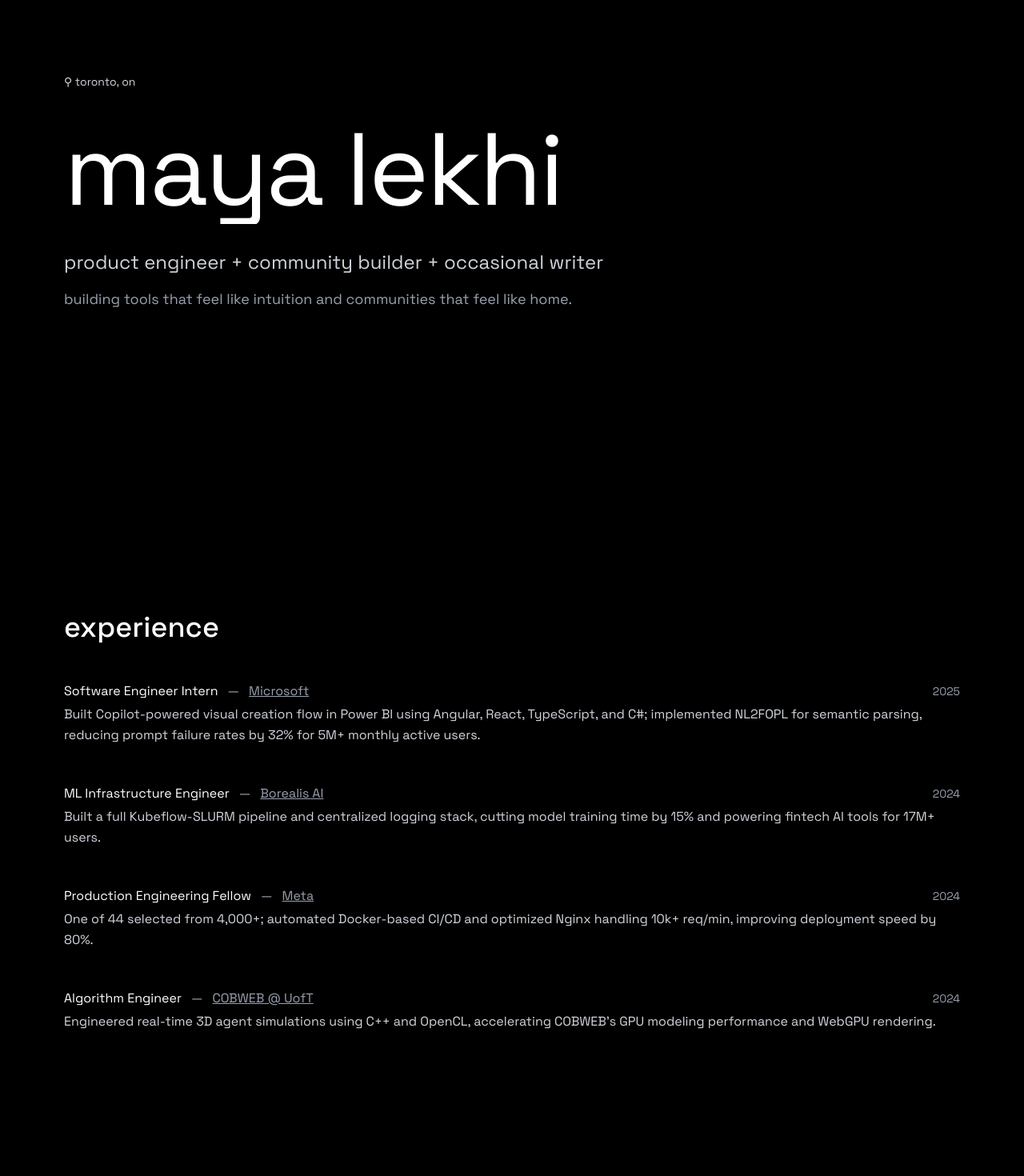
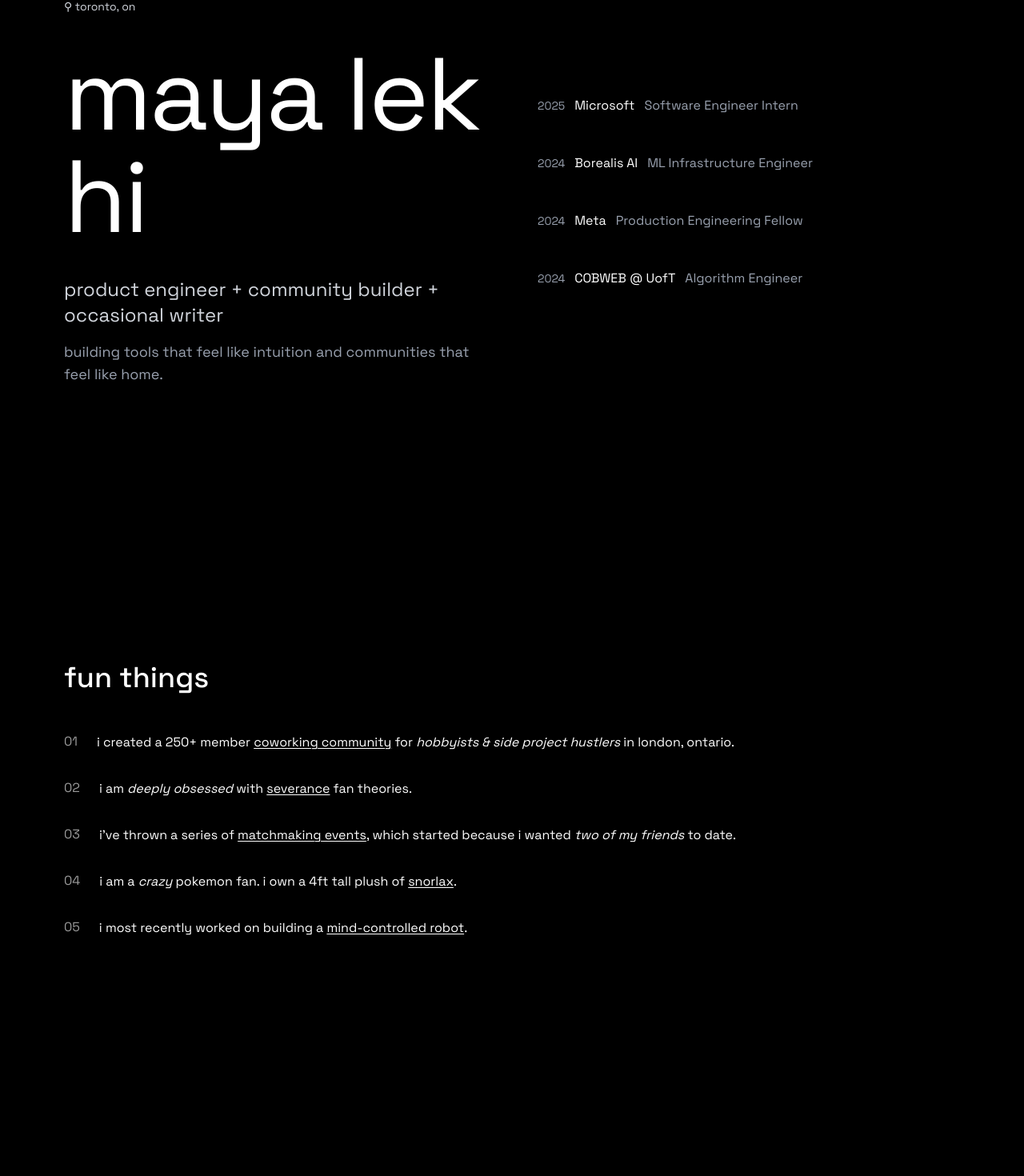
Before and after one commit to mlekhi/mayalekhi.ca, a Next.js app: page / in a window 1280 px wide. Shown: the part 120-1590 px from the top of the page at 80% size. Built offline with nearby package versions, Linux system fonts and the light colour scheme.

Commit message:
making experience section simple & side by side

```diff
--- a/app/components/Experience.tsx
+++ b/app/components/Experience.tsx
@@ -3,7 +3,6 @@ interface ExperienceItem {
   company: string;
   companyUrl: string;
   period: string;
-  description: string;
 }
 
 const experiences: ExperienceItem[] = [
@@ -11,60 +10,41 @@ const experiences: ExperienceItem[] = [
     title: "Software Engineer Intern",
     company: "Microsoft",
     companyUrl: "https://microsoft.com/",
-    period: "2025",
-    description: "Built Copilot-powered visual creation flow in Power BI using Angular, React, TypeScript, and C#; implemented NL2FOPL for semantic parsing, reducing prompt failure rates by 32% for 5M+ monthly active users."
+    period: "2025"
   },
   {
     title: "ML Infrastructure Engineer",
     company: "Borealis AI",
     companyUrl: "https://borealisai.com",
-    period: "2024",
-    description: "Built a full Kubeflow-SLURM pipeline and centralized logging stack, cutting model training time by 15% and powering fintech AI tools for 17M+ users."
+    period: "2024"
   },
   {
     title: "Production Engineering Fellow",
     company: "Meta",
     companyUrl: "https://meta.com",
-    period: "2024",
-    description: "One of 44 selected from 4,000+; automated Docker-based CI/CD and optimized Nginx handling 10k+ req/min, improving deployment speed by 80%."
+    period: "2024"
   },
   {
     title: "Algorithm Engineer",
     company: "COBWEB @ UofT",
     companyUrl: "https://www.cobweb.ca/",
-    period: "2024",
-    description: "Engineered real-time 3D agent simulations using C++ and OpenCL, accelerating COBWEB's GPU modeling performance and WebGPU rendering."
+    period: "2024"
   }
 ];
 
 export default function Experience() {
   return (
-    <section className="w-full h-full flex flex-col justify-center">
-      <h2 className="text-4xl font-medium mb-12 relative text-white">
-        experience
-        <span className="font-mono text-sm absolute -right-8 top-0 opacity-0 group-hover:opacity-100 transition-opacity text-gray-400">
-          {`(｀・ω・´)`}
-        </span>
-      </h2>
+    <section className="w-full flex flex-col justify-center">
       <div className="space-y-12">
         {experiences.map((exp, index) => (
           <div key={index} className="group/item">
-            <div className="flex items-baseline justify-between mb-1">
-              <div className="flex items-baseline gap-3">
-                <span className="text-base font-normal text-white">{exp.title}</span>
-                <span className="text-base text-gray-400">—</span>
-                <a href={exp.companyUrl} target="_blank" rel="noopener noreferrer" className="text-base text-gray-400 hover:text-white underline">
-                  {exp.company}
-                </a>
-              </div>
+            <div className="flex items-baseline gap-3">
               <span className="text-sm text-gray-400">{exp.period}</span>
+              <a href={exp.companyUrl} target="_blank" rel="noopener noreferrer" className="text-base text-white hover:text-gray-300 transition-colors">
+                {exp.company}
+              </a>
+              <span className="text-base font-normal text-gray-400">{exp.title}</span>
             </div>
-            <p className="text-base text-gray-300 leading-relaxed">
-              {exp.description}
-              <span className="font-mono text-sm ml-1 opacity-0 group-hover/item:opacity-100 transition-opacity text-gray-500">
-                {`(◕‿◕✿)`}
-              </span>
-            </p>
           </div>
         ))}
       </div>
--- a/app/components/Hero.tsx
+++ b/app/components/Hero.tsx
@@ -10,7 +10,7 @@ export default function Hero() {
       initial={{ opacity: 0 }}
       animate={{ opacity: 1 }}
       transition={{ duration: 0.5 }}
-      className="relative group min-h-[90vh] flex flex-col justify-center"
+      className="relative group flex flex-col justify-center"
     >
       <motion.p
         initial={{ opacity: 0, y: 20 }}
--- a/app/page.tsx
+++ b/app/page.tsx
@@ -25,18 +25,18 @@ export default function Home() {
           variants={staggerContainer}
           className="relative"
         >
-          {/* Hero with snap scroll */}
+          {/* Hero and Experience side by side */}
           <div className="h-screen snap-y snap-mandatory overflow-y-auto">
             <motion.div variants={slideUp} viewport={{ once: true }} className="snap-start min-h-[90vh] flex items-center">
-              <Hero />
+              <div className="w-full grid grid-cols-1 lg:grid-cols-2 gap-12 lg:gap-16 items-center">
+                <Hero />
+                <Experience />
+              </div>
             </motion.div>
           </div>
 
           {/* Rest of the sections with normal scroll */}
           <div className="space-y-40">
-            <motion.div variants={slideUp} viewport={{ once: true }} className="min-h-[90vh] flex items-center">
-              <Experience />
-            </motion.div>
 
             <motion.div variants={slideUp} viewport={{ once: true }} className="min-h-[80vh] flex items-center">
               <FunThings />
```
